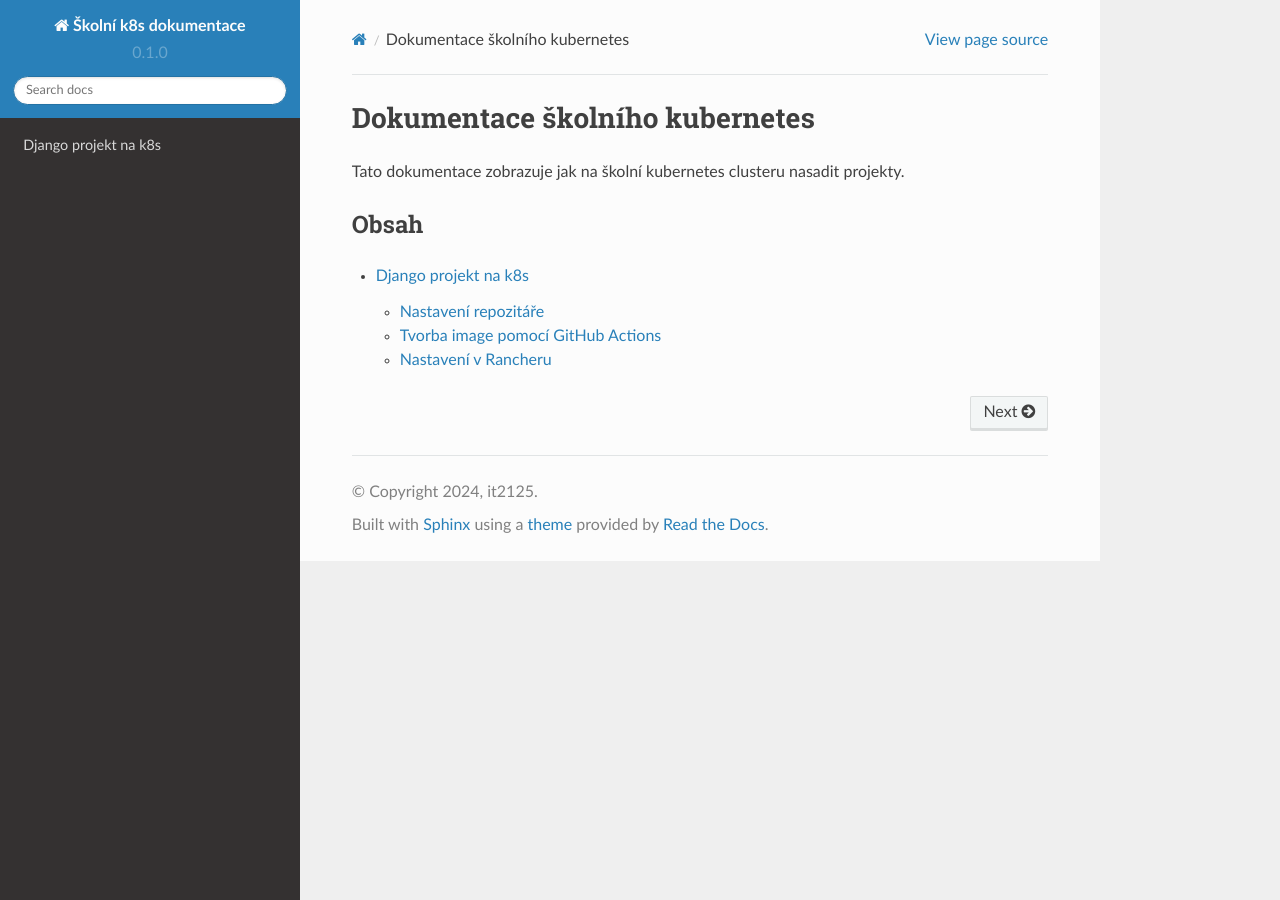
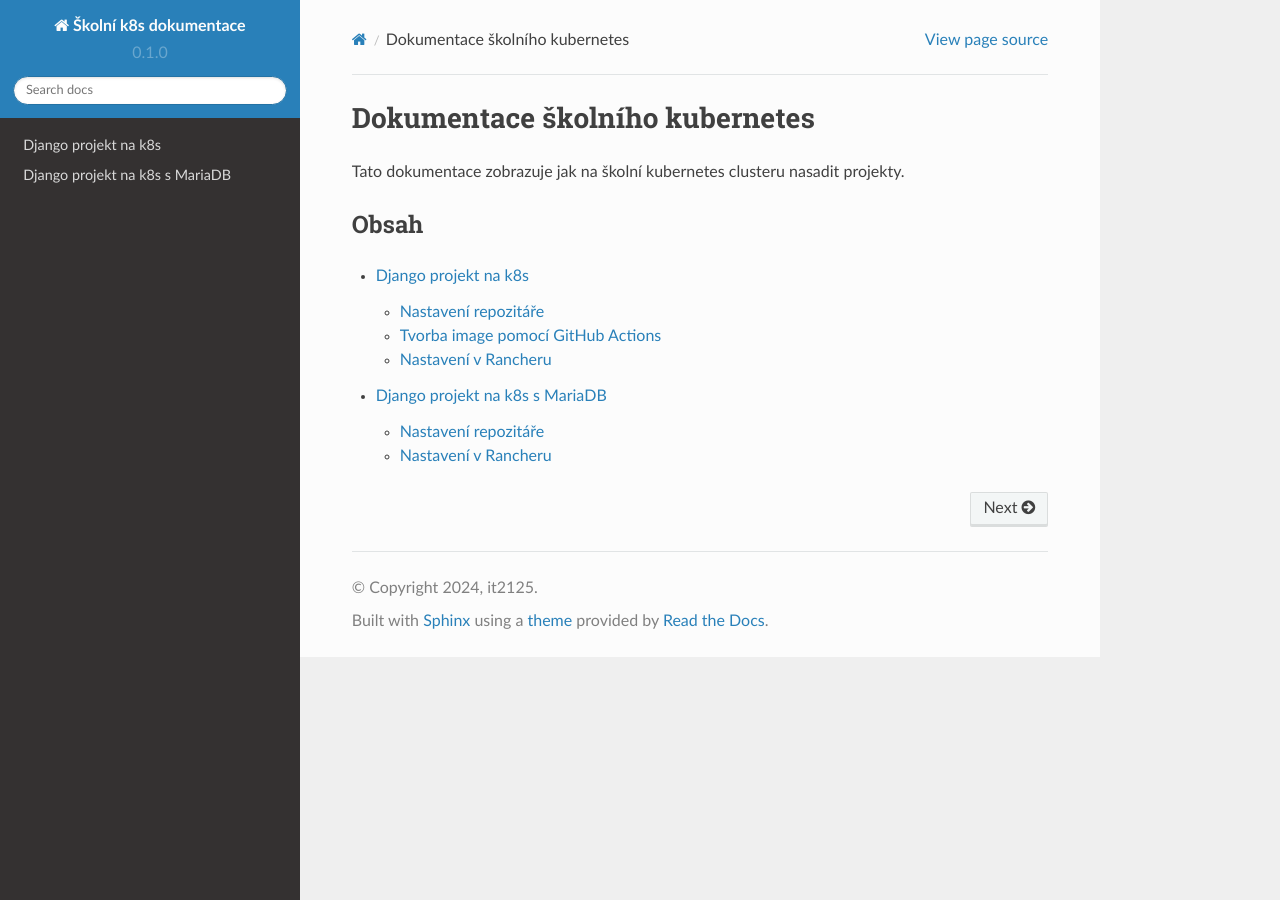
Before and after one commit to Jan1s2/school-k8s-doc, a Sphinx documentation site: the page built from docs/source/index.rst, in a window 1280 px wide. Built offline with Sphinx 7.4.7 and the Read the Docs theme 2.0.0, drawn with Linux system fonts in a browser that asks for light colours; some of the changed lines change nothing that is shown.

Commit message:
add multi-app

```diff
--- a/docs/source/index.rst
+++ b/docs/source/index.rst
@@ -9,3 +9,4 @@
 .. toctree::
 
    django
+   multi-app
--- /dev/null
+++ b/docs/source/multi-app.rst
@@ -0,0 +1,54 @@
+Django projekt na k8s s MariaDB
+===============================
+
+.. _setup:
+
+.. note::
+
+   Tento návod počítá se schopností deploymentu Django aplikace bez externí databáze.
+
+.. warning::
+
+   Tento návod je aktuálně ve vývoji a může obsahovat chyby.
+
+Nastavení repozitáře
+--------------------
+
+Nainstaluje ``mysqlclient`` a aktualizujte soubor ``requirements.txt``.
+
+.. code-block:: console
+
+   pip install mysqlclient
+   pip freeze > requirements.txt
+
+V souboru settings.py v sekci ``DATABASES`` nastavte připojení k databázi. Můžete použít následující kód.
+
+.. code-block:: python
+
+   DATABASES = {
+       "default": {
+           "ENGINE": "django.db.backends.mysql",
+           "NAME": "mat_filmy",
+           "USER": "mat_filmy_user",
+           "PASSWORD": "mat_filmy_password",
+           "HOST": "db",
+           "PORT": 3306,
+       }
+   }
+
+Nastavení v Rancheru
+--------------------
+
+Do školního Rancheru proveďte deployment aplikace dle předchozího návodu.
+
+Následně v sekci ``Workloads`` začněne vytvářet nový ``StatefulSet`` s názvem ``db``. Jako ``Image`` zadejte ``mariadb:11.5``. V sekci ``Environment`` nastavte proměnnou ``MARIADB_RANDOM_ROOT_PASSWORD`` na ``true``, ``MARIADB_DATABASE`` na ``mat_filmy``, ``MARIADB_USER`` na ``mat_filmy_user`` a ``MYSQL_PASSWORD`` na ``mat_filmy_password``. Zatím **neklikněte** na tlačítko ``Create``.
+
+Přepněte do sekce ``Pod`` a tam do podsekce ``Storage``.
+
+Klikněte na ``Add volume`` a klikněte na ``Create new persistent volume claim``. Jako název zadejte ``db-data``, jakožto ``Access Mode`` vyberte ``Single-Node Read/Write`` a jako velikost zadejte ``1``.
+
+Přepněte zpět do sekce ``container-0`` a v podsekci ``Storage`` vyberte vytvořený ``Persistent Volume Claim``. Jakožto ``Mount Path`` zadejte ``/var/lib/mysql``.
+
+V sekci ``Networking`` nastavte ``Service`` na ``ClusterIP``, jakožto ``Name`` zadejte ``db`` a jako ``Port`` zadejte ``3306``.
+
+Nyní můžete kliknout na tlačítko ``Create``.
```
